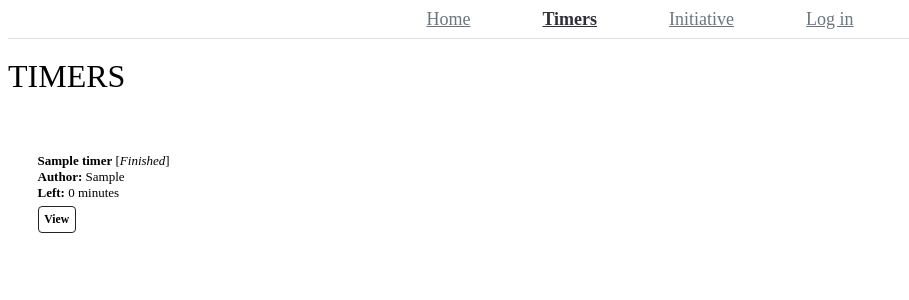
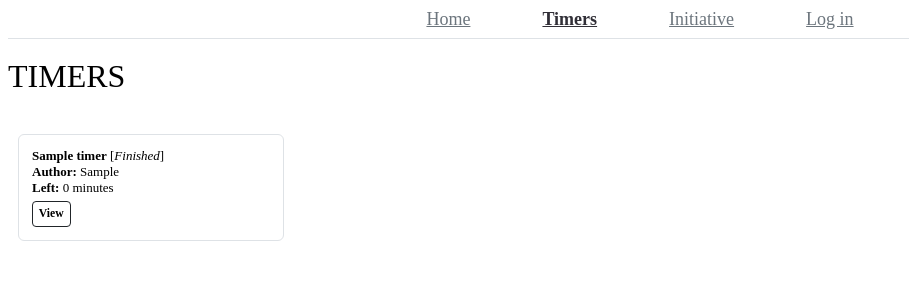
Before and after one commit to Rhubaruth/torch-timer, a Django app: template timers/templates/timers/timers.html in a window 1280 px wide. Shown: the part 100-400 px from the top of the page, without its empty margins (0-909 px from the left). Run offline with Django 5.2, Linux system fonts and the light colour scheme; the template is opened without the code that fills it: values that come from a table or form of the project are taken from there, others are empty; tables that the repository leaves empty hold one stand-in row (values such as "Sample post").

Commit message:
border, smaller padding for timer-container

```diff
--- a/static/styles/timer_card.css
+++ b/static/styles/timer_card.css
@@ -1,6 +1,6 @@
 .timer-container {
     max-width: 260px;
-    padding: 1.5em;
+    padding: 1em;
 }
 .timer-footer {
     font-size: 0.9em;
--- a/timers/templates/timers/timers.html
+++ b/timers/templates/timers/timers.html
@@ -16,7 +16,7 @@
 
 <div class="timer-grid">
     {% for timer in timers %}
-    <div class="timer-container">
+    <div class="timer-container border">
             <strong>{{ timer.title }}</strong> [<em>{{ timer.status }}</em>]
             <br>
             <strong>Author:</strong> {{ timer.created_by|capfirst }}
```
